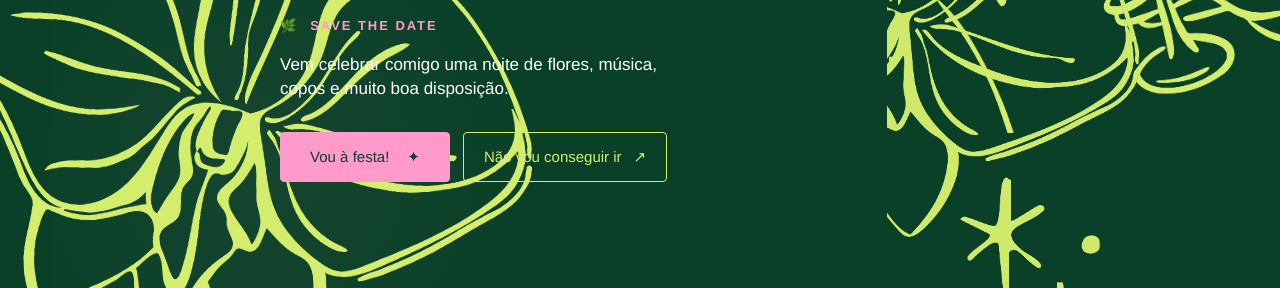
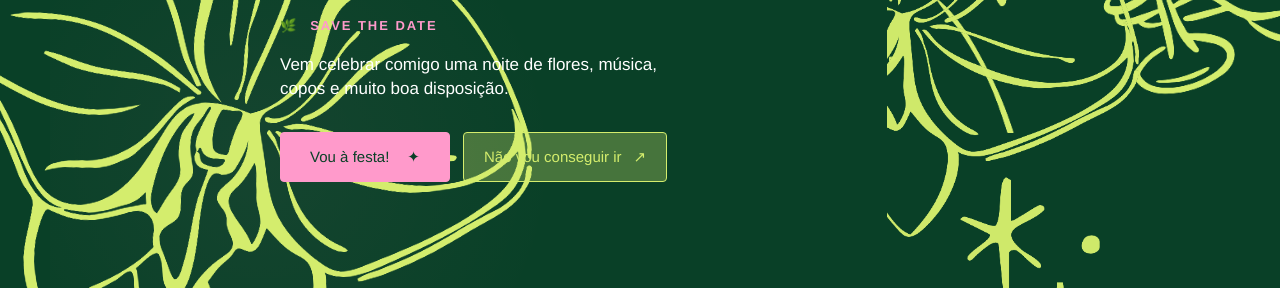
Before and after one commit to GoncaloCarradas/festa-anos-leo, a plain HTML site: page index.html in a window 1280 px wide. Shown: the part 512-800 px from the top of the page. Drawn offline with nearby package versions, Linux system fonts and the light colour scheme; no server answers.

Commit message:
Alterei a bg-color do botão secondary-button

```diff
--- a/css/style.css
+++ b/css/style.css
@@ -448,7 +448,7 @@ input:focus-visible {
     align-items: center;
     justify-content: center;
     gap: 12px;
-
+    background-color: rgba(212, 237, 109, 0.3);
     border-color: var(--lime);
     color: var(--lime);
 }
```
